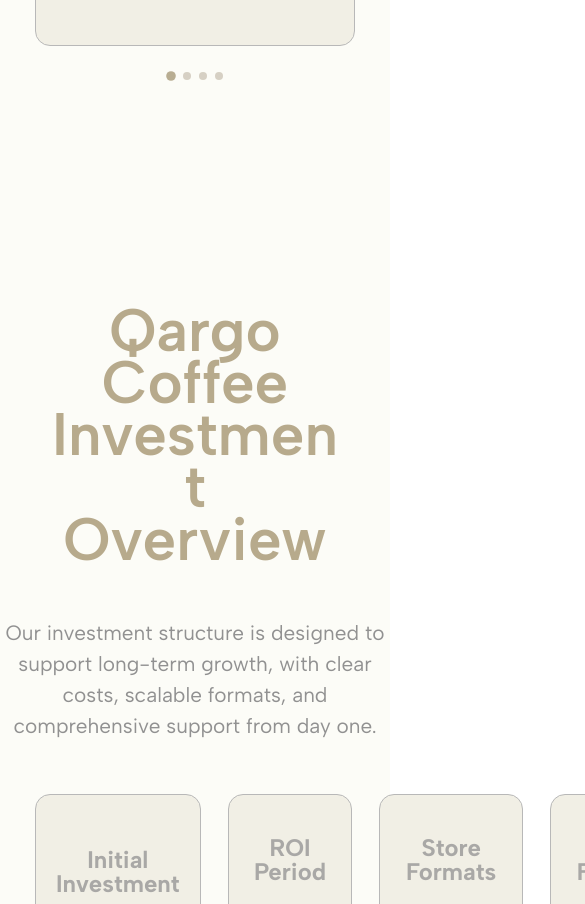
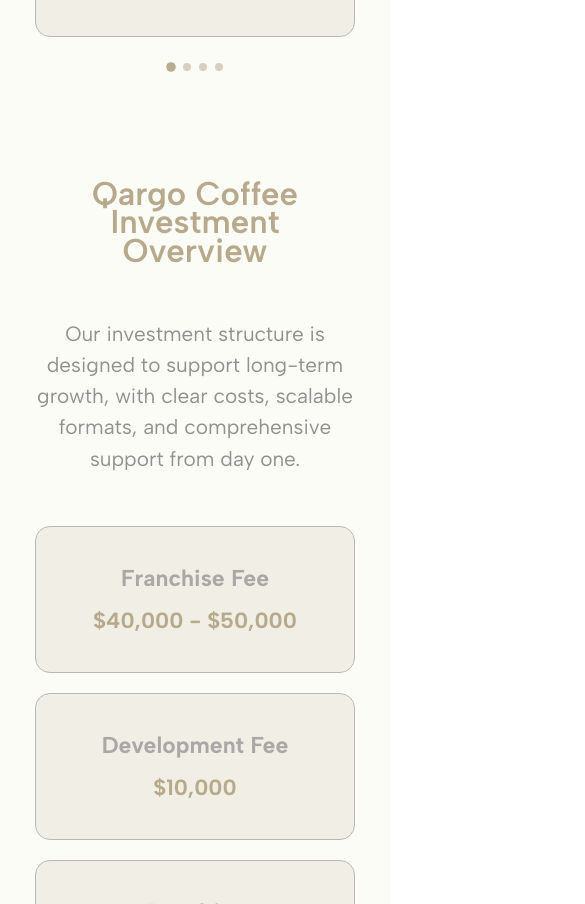
Before and after one commit to JhonveraDev/qargo_coffee_v3, a React (Vite) app: page /franchise in a window 390 px wide. Shown: the part 1880-2784 px from the top of the page, 585 px wide, since content can reach past the window. Built offline with nearby package versions, Linux system fonts and the light colour scheme.

Commit message:
feat(franchise): update stats grid data with new investment details and adjust styles for better responsiveness

```diff
--- a/src/assets/styles/global.css
+++ b/src/assets/styles/global.css
@@ -1865,7 +1865,7 @@
   }
 
   .franchise-info-cards__description {
-    font-size: 19.8px;
+    font-size: 18.8px;
   }
 
   .franchise-info-cards__content {
@@ -1883,7 +1883,6 @@
 @media (max-width: 340px) {
   .franchise-info-cards {
     padding: 0rem 1.5rem 4rem;
-    ;
   }
 }
 
@@ -1892,7 +1891,7 @@
   text-align: center;
   max-width: 100%;
   width: 100%;
-  padding: 160px 0px;
+  padding: 30px 0px 90px;
 }
 
 .franchise-stats-grid__cards {
@@ -1951,3 +1950,155 @@
     padding: 0 35px;
   }
 }
+
+@media (max-width: 1080px) {
+  .franchise-stats-grid__cards {
+    gap: 20px;
+  }
+
+  .franchise-stats-grid__title {
+    padding: 0 215px;
+  }
+}
+
+@media (max-width: 1050px) {
+  .franchise-stats-grid__title {
+    font-size: 52px;
+  }
+}
+
+@media (max-width: 970px) {
+  .franchise-stats-grid__title {
+    padding: 0 130px;
+  }
+}
+
+@media (max-width: 900px) {
+  .franchise-stats-grid__cards {
+    grid-template-columns: repeat(2, 1fr);
+  }
+
+  .franchise-stats-grid__description {
+    max-width: 680px;
+  }
+}
+
+@media (max-width: 780px) {
+  .franchise-stats-grid__title {
+    padding: 0 100px;
+  }
+}
+
+@media (max-width: 720px) {
+  .franchise-stats-grid__title {
+    padding: 0 40px;
+  }
+
+  .franchise-stats-grid__description {
+    max-width: 520px;
+  }
+
+  .franchise-stats-grid {
+    padding: 74px 0px;
+  }
+}
+
+@media (max-width: 635px) {
+  .franchise-stats-grid__card-title {
+    font-size: 22px;
+  }
+
+  .franchise-stats-grid__card-value {
+    font-size: 21px;
+  }
+
+  .franchise-stats-grid__title {
+    font-size: 45px;
+  }
+}
+
+@media (max-width: 570px) {
+  .franchise-stats-grid__description {
+    max-width: 420px;
+    font-size: 1.4rem;
+  }
+}
+
+@media (max-width: 490px) {
+  .franchise-stats-grid__cards {
+    gap: 12px;
+    padding: 0 25px;
+  }
+
+  .franchise-stats-grid__description {
+    font-size: 20.8px;
+  }
+
+  .franchise-stats-grid__title {
+    font-size: 33px;
+  }
+
+  .franchise-stats-grid__card-title {
+    font-size: 20px;
+  }
+
+  .franchise-stats-grid__card-value {
+    font-size: 20px;
+  }
+}
+
+@media (max-width: 470px) {
+  .franchise-stats-grid__description {
+    max-width: 350px;
+  }
+}
+
+@media (max-width: 450px) {
+  .franchise-stats-grid {
+    padding: 45px 0px;
+  }
+
+  .franchise-stats-grid__cards {
+    grid-template-columns: repeat(1, 1fr);
+    gap: 20px;
+  }
+
+  .franchise-stats-grid__cards {
+    padding: 0 50px;
+  }
+
+  .franchise-stats-grid__card-title {
+    font-size: 23px;
+  }
+
+  .franchise-stats-grid__card-value {
+    font-size: 22px;
+  }
+
+  .franchise-stats-grid__card {
+    padding: 40px 20px;
+  }
+}
+
+@media (max-width: 400px) {
+  .franchise-stats-grid__cards {
+    padding: 0 35px;
+  }
+}
+
+@media (max-width: 370px) {
+  .franchise-stats-grid__description {
+    max-width: 270px;
+    font-size: 18.8px;
+  }
+}
+
+@media (max-width: 335px) {
+  .franchise-stats-grid__card-title {
+    font-size: 21px;
+  }
+
+  .franchise-stats-grid__card-value {
+    font-size: 20px;
+  }
+}
--- a/src/features/franchise/data/statsGrid.data.ts
+++ b/src/features/franchise/data/statsGrid.data.ts
@@ -6,20 +6,20 @@
     "Our investment structure is designed to support long-term growth, with clear costs, scalable formats, and comprehensive support from day one.",
   cards: [
     {
-      title: "Initial Investment",
-      value: "$120,000",
+      title: "Franchise Fee",
+      value: "$40,000 - $50,000",
     },
     {
-      title: "ROI Period",
-      value: "18–24 months",
+      title: "Development Fee",
+      value: "$10,000",
     },
     {
-      title: "Store Formats",
-      value: "3 Available",
+      title: "Royalties",
+      value: "6%",
     },
     {
-      title: "Store Formats",
-      value: "3 Available",
+      title: "Marketing Fund",
+      value: "2%",
     },
   ],
 };
```
